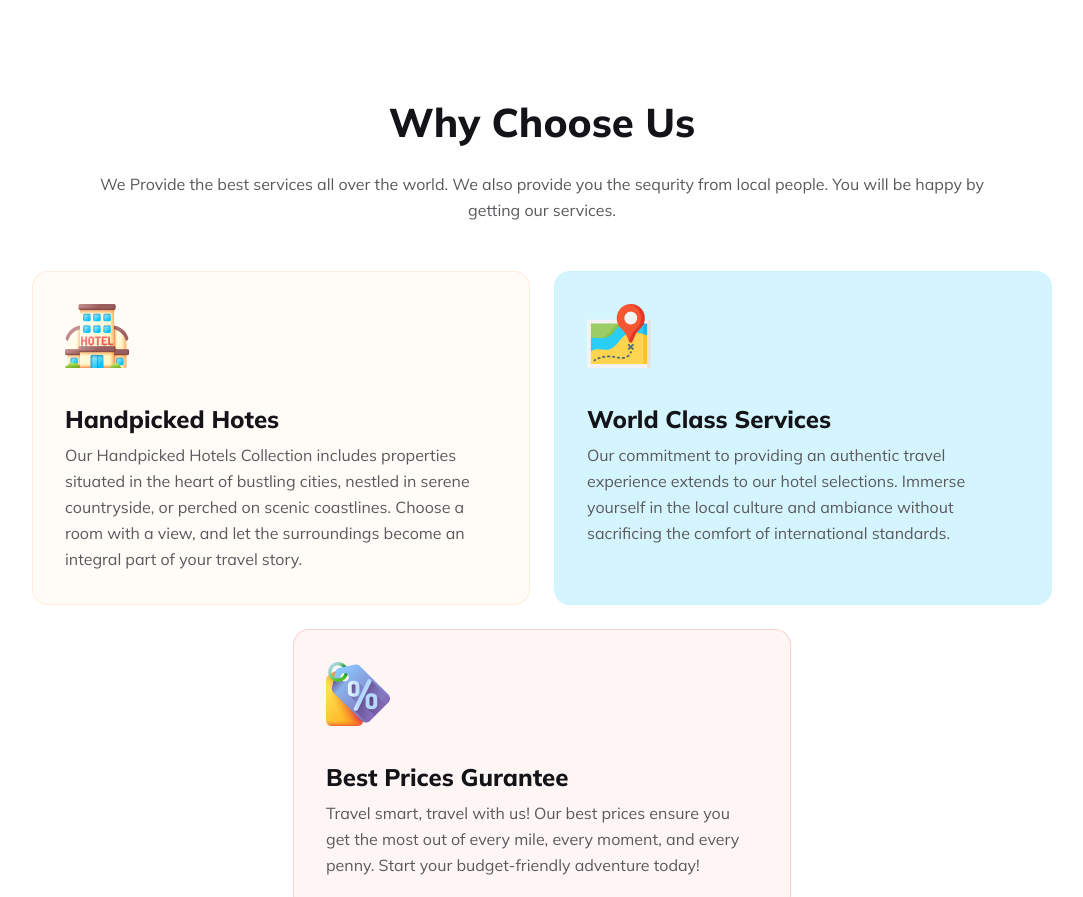
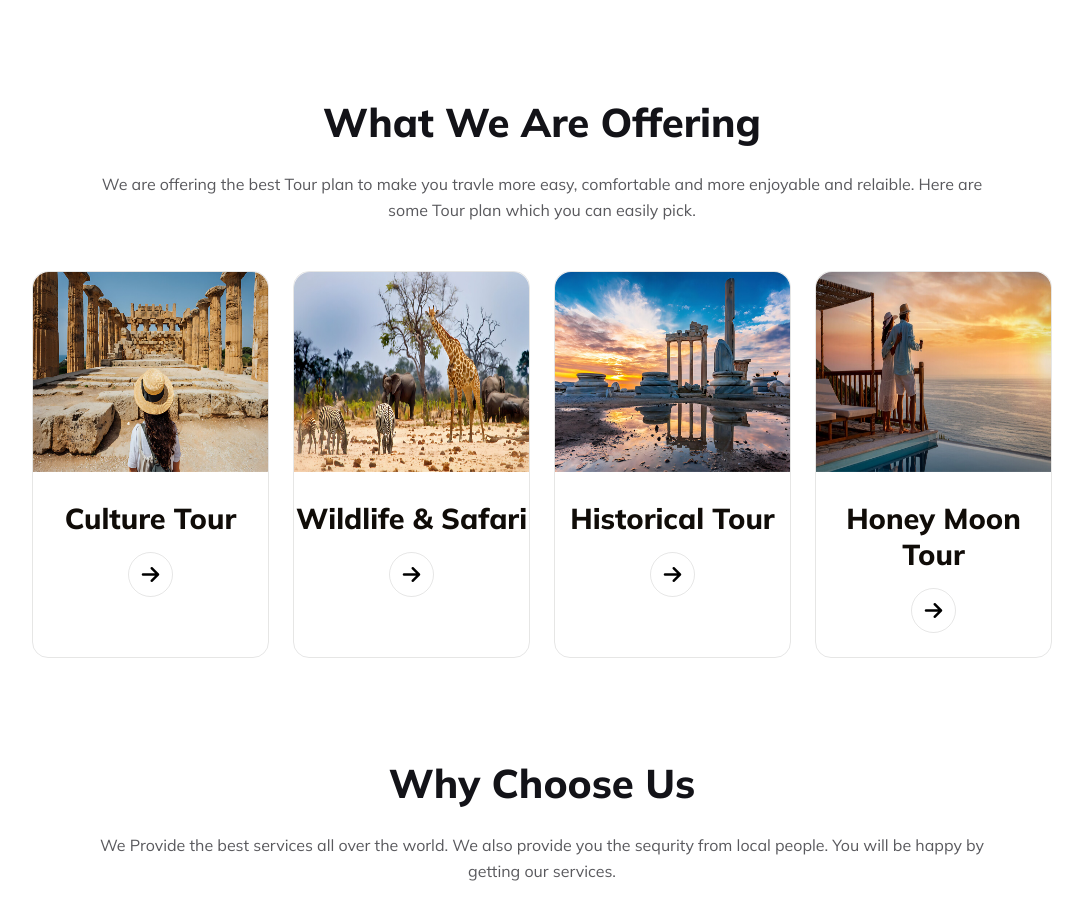
Before and after one commit to Sayem-Bhuiyan/World-Tour-Agency, a plain HTML site: page index.html in a window 1280 px wide. Shown: the part 2645-3542 px from the top of the page, without its empty margins (98-1181 px from the left). Drawn offline with Linux system fonts and the light colour scheme.

Commit message:
created what we offering section

```diff
--- a/Styles/style.css
+++ b/Styles/style.css
@@ -294,6 +294,62 @@ header {
     display: flex;
     justify-content: center;
     align-items: center;
+}
+
+/* what we are offering */
+.card-container {
+    display: grid;
+    grid-template-columns: repeat(4, 1fr);
+    gap: 24px;
+    margin-bottom: 100px;
+}
+.card {
+    border: 1px solid rgba(16,12,8,.1);
+    text-align: center;
+    border-radius: 16px;
+}
+.card-content {
+    text-align: center;
+    display: flex;
+    justify-content: center;
+    align-items: center;
+    flex-direction: column;
+}
+.card-img {
+    margin-bottom: 24px;
+    width: calc(25% - (24px / 2));
+    height: 200px;
+    width: 100%;
+    border-top-right-radius: 16px;
+    border-top-left-radius: 16px;
+}
+.card-title {
+    font-size: 1.8rem;
+    font-weight: 800;
+    color: #100c08;
+    margin-bottom: 16px;
+}
+.card-content .arrow-icon {
+    width: 45px;
+    height: 45px;
+    border: 1px solid rgba(16,12,8,.1);
+    border-radius: 50%;
+    display: flex;
+    justify-content: center;
+    align-items: center;
+    text-align: center;
+    margin-bottom: 24px;
+    transition: all .3s 0.1s ease-in-out;
+}
+.arrow-icon:hover {
+    background-color: #63AB45;
+}
+.arrow-icon:hover .icon {
+    color: white;
+}
+.arrow-icon > i {
+    font-size: 20px;
+    font-weight: 800;
 }
 
 /* Why choose section */
@@ -649,4 +705,8 @@ footer{
     .cuppon {
         right: 25px;
     }
+    .card-container {
+        grid-template-columns: repeat(1, 1fr);
+        margin-bottom: 24px;
+    }
 }
--- a/index.html
+++ b/index.html
@@ -137,6 +137,62 @@
                 </div>
             </div>
         </section>
+        <!-- What we are offerig -->
+        <section>
+            <div class="destination-content">
+                <h2 class="select-destination">
+                    What We Are Offering
+                </h2>
+                <p class="destination-description">
+                    We are offering the best Tour plan to make you travle more easy, comfortable and more enjoyable and relaible. Here are some Tour plan which you can easily pick.
+                </p>
+            </div>
+
+            <div class="card-container">
+                <div class="card">
+                    <img class="card-img" src="Images/activity-card-img2.jpg" alt="">
+                    <div class="card-content">
+                        <h2 class="card-title">Culture Tour</h2>
+                        <div class="arrow-icon">
+                            <i class="fa-solid fa-arrow-right icon"></i>
+                        </div>
+                    </div>
+                </div>
+                <div class="card">
+                    <img class="card-img" src="Images/activity-card-img3.jpg" alt="">
+                    <div class="card-content">
+                        <h2 class="card-title">
+                            Wildlife & Safari
+                        </h2>
+                        <div class="arrow-icon">
+                            <i class="fa-solid fa-arrow-right icon"></i>
+                        </div>
+                    </div>
+                </div>
+                <div class="card">
+                    <img class="card-img" src="Images/activity-card-img4.jpg" alt="">
+                    <div class="card-content">
+                        <h2 class="card-title">
+                            Historical Tour
+                        </h2>
+                        <div class="arrow-icon">
+                            <i class="fa-solid fa-arrow-right icon"></i>
+                        </div>
+                    </div>
+                </div>
+                <div class="card">
+                    <img class="card-img" src="Images/activity-card-img5.jpg" alt="">
+                    <div class="card-content">
+                        <h2 class="card-title">
+                            Honey Moon Tour
+                        </h2>
+                        <div class="arrow-icon">
+                            <i class="fa-solid fa-arrow-right icon"></i>
+                        </div>
+                    </div>
+                </div>
+            </div>
+        </section>
 
 
         <!-- Why Choose Us section -->
```
Also changed, not shown: Images/activity-card-img1.jpg (added), Images/activity-card-img2.jpg (added), Images/activity-card-img3.jpg (added), Images/activity-card-img4.jpg (added), Images/activity-card-img5.jpg (added).
